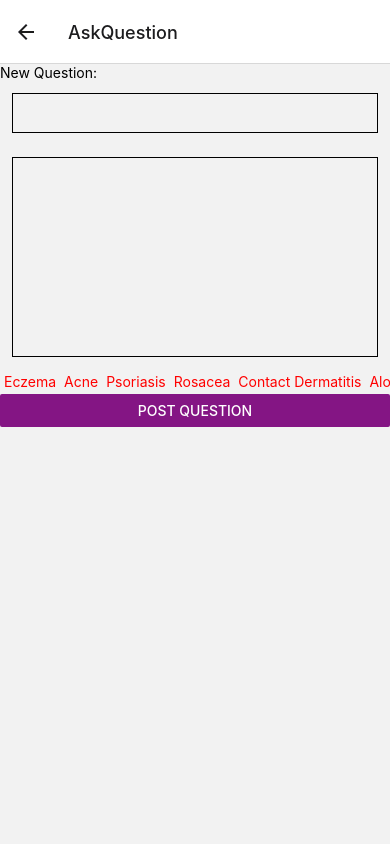
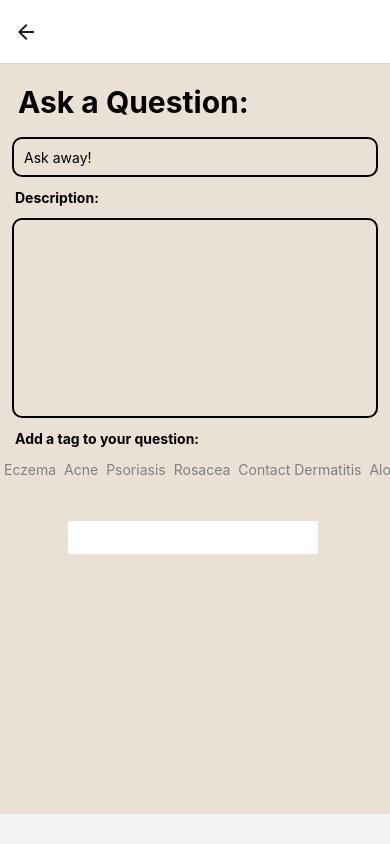
Before and after one commit to SkinQuest/SkinDeep, a React Native app: screen /AskQuestion in a window 390 px wide. Built offline with nearby package versions, Linux system fonts and the light colour scheme; what expo-linking would draw is missing.

Commit message:
final changes, kept third tab

```diff
--- a/navigation/index.tsx
+++ b/navigation/index.tsx
@@ -109,7 +109,7 @@ function RootNavigator() {
           <Stack.Screen
             name="AskQuestion"
             component={AskQuestion}
-            options={{ headerShown: true }} />
+            options={{ headerShown: true, headerTitle: "" }} />
           <Stack.Screen
             name="CompanyPostQuestion"
             component={CompanyPostQuestion}
@@ -156,9 +156,9 @@ function BottomTabNavigator() {
           tabBarShowLabel: false,
           headerTitle:"",
           tabBarIcon: ({ color, focused }) => <><MaterialCommunityIcons name="cards-variant" size={30} color={focused ? "black" : "gray"}/>
-          <Text style={{ marginTop: 5, fontSize: 12, color: focused ? "black" : "gray", fontWeight: focused ? "bold" : "normal" }}>Feed</Text></>,
+          <Text style={{ marginTop: 5, fontSize: 12, color: focused ? "black" : "gray", fontWeight: focused ? "bold" : "normal" }}>About</Text></>,
           headerLeft:() => (
-            <Text style={{position: 'absolute', marginLeft: 10, marginTop: 2, fontSize: 28, fontWeight: 'bold'}}>Feed</Text>
+            <Text style={{position: 'absolute', marginLeft: 10, marginTop: 2, fontSize: 28, fontWeight: 'bold'}}></Text>
           ),
         }}
       />
--- a/screens/AskQuestion.tsx
+++ b/screens/AskQuestion.tsx
@@ -1,4 +1,4 @@
-import { Text, View, TextInput, Button, StyleSheet, ScrollView, Pressable } from 'react-native';
+import { Text, View, TextInput, Button, StyleSheet, ScrollView, Pressable, SafeAreaView } from 'react-native';
 import { collection, addDoc } from "firebase/firestore";
 import React from 'react';
 
@@ -19,19 +19,23 @@ const AskQuestion = () => {
   });
 
   return (
-    <View>
-      <Text>New Question:</Text>
+    <SafeAreaView style={styles.full}>
+      <View style={{height: 750, backgroundColor: '#EAE0D5'}}>
+      <Text style={styles.communityText}>Ask a Question:</Text>
       <TextInput
         style={styles.input}
         onChangeText={setTitle}
         value={title}
+        placeholder='Ask away!'
       />
+      <Text style={{marginLeft: 15, marginBottom: 0, fontWeight:'bold'}}>Description:</Text>
       <TextInput
         style={styles.longInput}
         onChangeText={setBody}
         value={body}
         multiline={true}
       />
+      <Text style={{marginLeft: 15, marginBottom: 10, fontWeight:'bold'}}>Add a tag to your question:</Text>
       <ScrollView horizontal={true} showsHorizontalScrollIndicator={false} style={styles.row}>
           {Object.keys(tagSelections).map((tag)=>
               <Pressable onPress={()=> setTagSelections((previous)=>({...previous, [tag]:!previous[tag]}))}>
@@ -39,17 +43,22 @@ const AskQuestion = () => {
               </Pressable>
           )}
       </ScrollView>
-      <Button
+      <View style={styles.ask}>
+        <Button
         onPress={() => {
           postQuestion(title, body, Object.keys(tagSelections).filter((tag)=>tagSelections[tag]));
           setTitle("");
           setBody("");
         }}
         title="Post Question"
-        color="#841584"
+        color="white"
         accessibilityLabel="Learn more about this purple button"
       />
-    </View>
+      </View>
+
+      </View>
+
+    </SafeAreaView>
   )
 }
 
@@ -70,23 +79,49 @@ const styles = StyleSheet.create({
   input: {
     height: 40,
     margin: 12,
-    borderWidth: 1,
+    borderWidth: 2,
     padding: 10,
+    borderRadius: 10,
   },
   longInput: {
     height: 200,
     margin: 12,
-    borderWidth: 1,
+    borderWidth: 2,
     padding: 10,
+    borderRadius: 10,
   },
   pressedTags: {
       margin:4,
-      color: 'red',
+      color: 'gray',
   },
   unpressedTags: {
       margin:4,
-      color: 'blue',
-  }
+      color: 'black',
+  },
+  ask: {
+    width: 250,
+    marginLeft: 68,
+    borderRadius: 20,
+    backgroundColor: '#94a817',
+    marginBottom: 260,
+},
+communityView: {
+  margin: 10,
+  padding: 10,
+},
+communityText: {
+  fontSize: 30,
+  fontWeight: 'bold',
+  marginLeft: 8,
+  margin: 10,
+  marginBottom: -5,
+  padding: 10,
+},
+full:{
+  backgroundColor: '#F2E3BC',
+  height: 400,
+},
+
 });
 
 export default AskQuestion;
--- a/screens/CommunityPostQuestions.tsx
+++ b/screens/CommunityPostQuestions.tsx
@@ -29,9 +29,10 @@ const CommunityPostQuestion = ({route}) => {
         <SafeAreaView style={styles.full}>
             <View style={styles.communityView}>
                 <Text style={styles.communityText}>{question.title}</Text>
-                <Text>{question.body}</Text>
+                <Text style={{marginTop: 10, fontSize: 18}}>{question.body}</Text>
             </View>
             <View>
+            <Text style={{marginLeft: 20, marginBottom: 0, fontWeight:'bold'}}>Response:</Text>
                 <TextInput
                     style={styles.longInput}
                     onChangeText={setBody}
@@ -87,7 +88,7 @@ const styles =  StyleSheet.create({
     longInput: {
         height: 200,
         margin: 12,
-        borderWidth: 1,
+        borderWidth: 2,
         padding: 20,
         borderRadius: 20,
         fontSize: 18
@@ -109,12 +110,13 @@ const styles =  StyleSheet.create({
         flexDirection: 'row',
     },
     full:{
-        backgroundColor: 'white',
+        backgroundColor: '#EAE0D5',
         height: 800,
     },
     ask: {
         width: 250,
         marginLeft: 68,
+        marginTop: 20,
         borderRadius: 20,
         backgroundColor: '#94a817'
     },
--- a/screens/CompanyPostQuestion.tsx
+++ b/screens/CompanyPostQuestion.tsx
@@ -33,6 +33,7 @@ const CompanyPostQuestion = ({route}) => {
                 <Text style={styles.companyText}>{question.title}</Text>
             </View>
             <View>
+            <Text style={{marginLeft: 20, marginBottom: 0, fontWeight:'bold'}}>Response:</Text>
             <TextInput
             style={styles.longInput}
             onChangeText={setBody}
@@ -72,7 +73,7 @@ const styles =  StyleSheet.create({
         height: 200,
         margin: 12,
         marginTop: 20,
-        borderWidth: 1,
+        borderWidth: 2,
         padding: 20,
         borderRadius: 20,
         fontSize: 18,
@@ -94,7 +95,8 @@ const styles =  StyleSheet.create({
       width: 250,
       marginLeft: 68,
       borderRadius: 20,
-      backgroundColor: '#94a817'
+      backgroundColor: '#94a817',
+      marginTop: 18,
      },
      companyText: {
       fontSize: 30,
@@ -105,7 +107,7 @@ const styles =  StyleSheet.create({
       padding: 10,
      },
      full:{
-      backgroundColor: 'white',
+      backgroundColor: '#EAE0D5',
       height: 800,
      }
   });
--- a/screens/Feed.tsx
+++ b/screens/Feed.tsx
@@ -1,11 +1,21 @@
 import { Text, View } from 'react-native';
 import React from 'react';
+import { Image } from 'react-native';
 
 export default function Feed({navigation}) {
 
   return (
-    <View>
-      <Text>Feed</Text>
+    <View style={{backgroundColor:'white', height: 650 }}>
+      <Image
+        source={require('../assets/skindeep.png')}
+        style={{ width: 200, height: 200, marginLeft: 86, marginTop: 35 }}
+      />
+
+      <View style={{marginTop: -5, padding: 30}}>
+        <Text style={{color: 'black', lineHeight: 24}}>
+        At SkinDeep, we understand the importance of community in overcoming skin problems. That's why our app serves as a hub for individuals to connect, share their experiences, and support each other. Our platform offers a space for individuals to ask and answer questions, fostering a community of shared knowledge and support. By providing a supportive network, we aim to help individuals find relief and improve their skin health. Whether it's sharing advice on managing symptoms, discussing triggers, or simply offering a listening ear, our community platform is designed to empower individuals to take control of their skin journey and find the support they need.
+        </Text>
+      </View>
    </View>
   );
 }
--- a/screens/Profile.tsx
+++ b/screens/Profile.tsx
@@ -96,7 +96,7 @@ class Profile extends React.Component {
                       </Text>
                     <Text
                       size={16}
-                      color="#525F7F"
+                      color="black"
                       style={{ textAlign: "center", margin:20}}
                     >
                         Lorem ipsum dolor sit amet consectetur adipisicing elit. Maxime mollitia,
--- a/screens/Questions.tsx
+++ b/screens/Questions.tsx
@@ -58,7 +58,7 @@ const Questions = ({navigation}) => {
   }, []);
 
   return (
-
+    <View style={{backgroundColor:'white', height: 680}}>
     <ScrollView bounces={false}>
       <View style={{backgroundColor: 'white'}}>
         <ScrollView style={{marginLeft: 10, marginBottom: 25, marginTop: 15}} horizontal={true} showsHorizontalScrollIndicator={false} bounces={true}>
@@ -100,9 +100,9 @@ const Questions = ({navigation}) => {
               onPress={()=> {navigation.navigate("AskQuestion")}}
               />
               </View>
-
       </SafeAreaView>
     </ScrollView>
+    </View>
   )
 }
 
```
Also changed, not shown: assets/skindeep.png (added).
